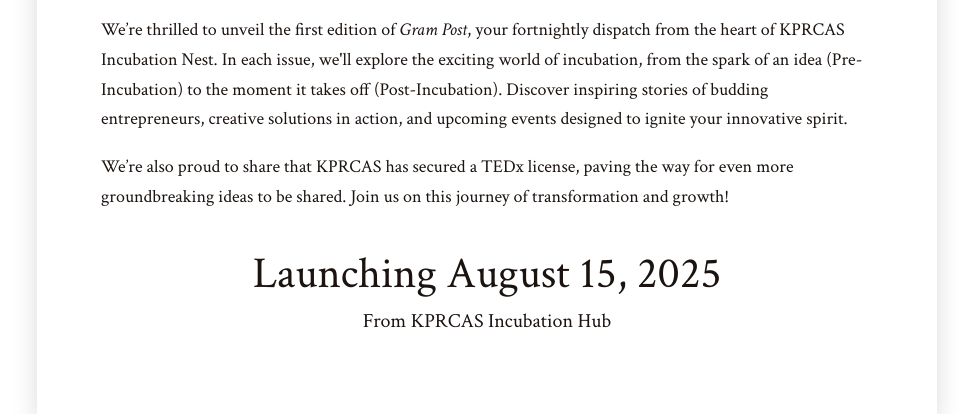
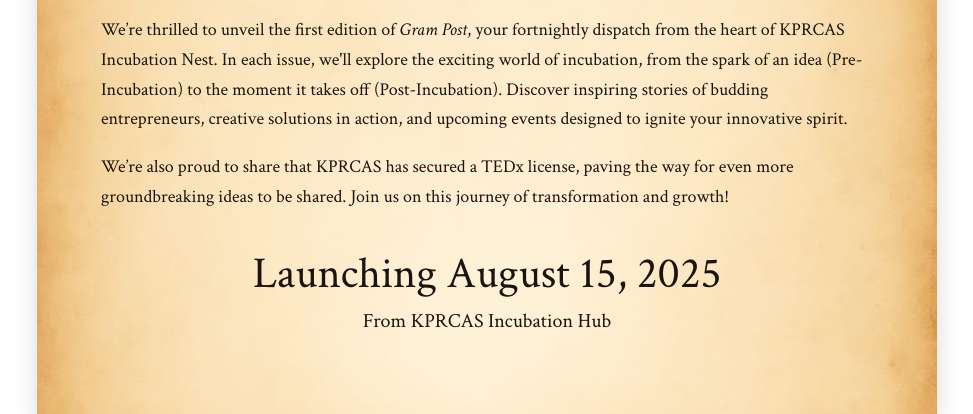
Before and after one commit to rashvandhappukutty/Incubationkprcas, a plain HTML site: page page1.html in a window 1280 px wide. Shown: the part 577-991 px from the top of the page, without its empty margins (153-1126 px from the left). Drawn offline with Linux system fonts and the light colour scheme; a web font is replaced by a local one.

Commit message:
Add files via upload

```diff
--- a/page1.html
+++ b/page1.html
@@ -19,7 +19,7 @@
     }
 
     :root {
-      --parchment: url("public/images/parchment.jpg"); /* make sure parchment.jpg is in public/images */
+      --parchment: url("parchment.jpg");
       --accent-color: #1a130f;
     }
 
```
